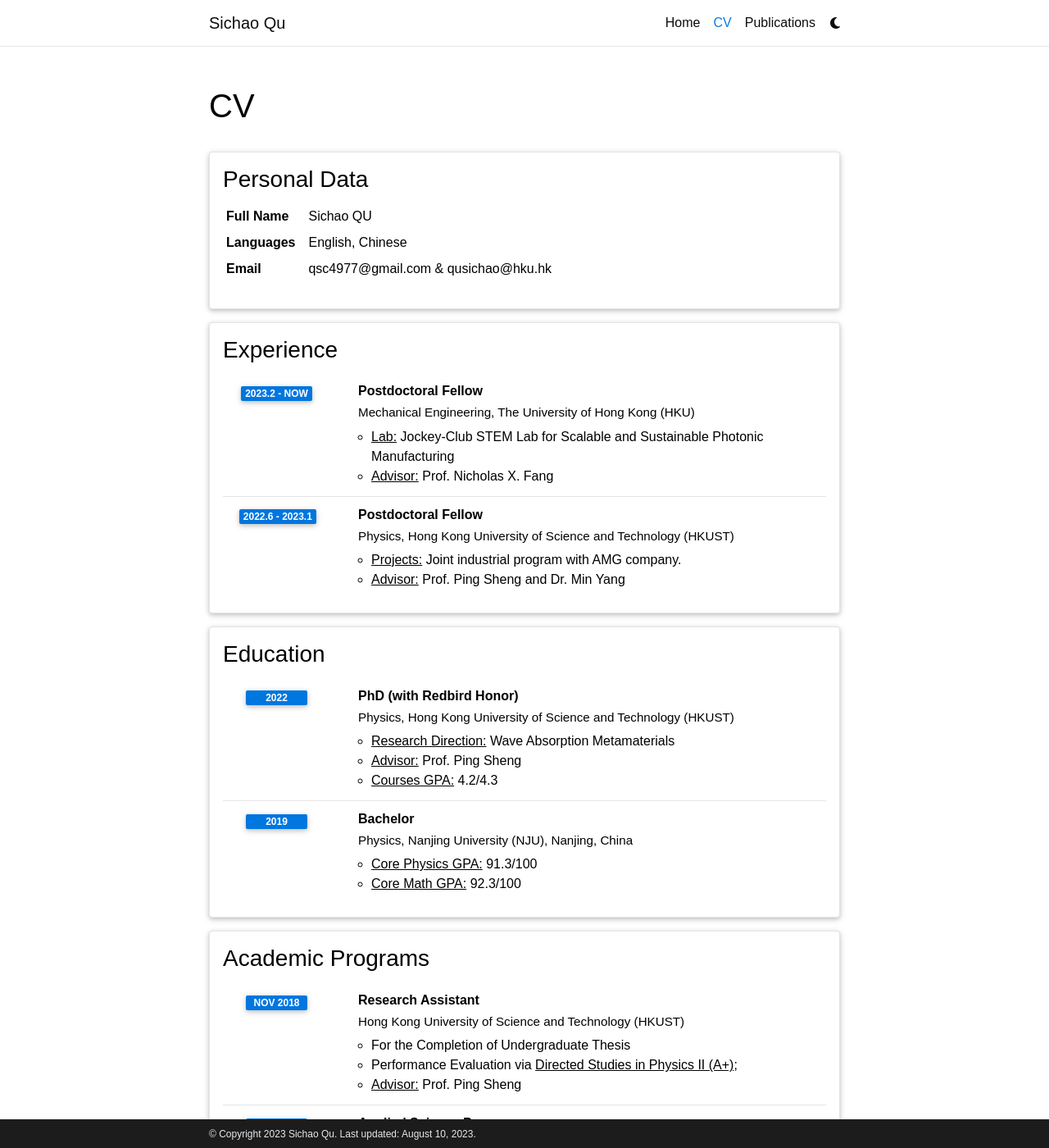
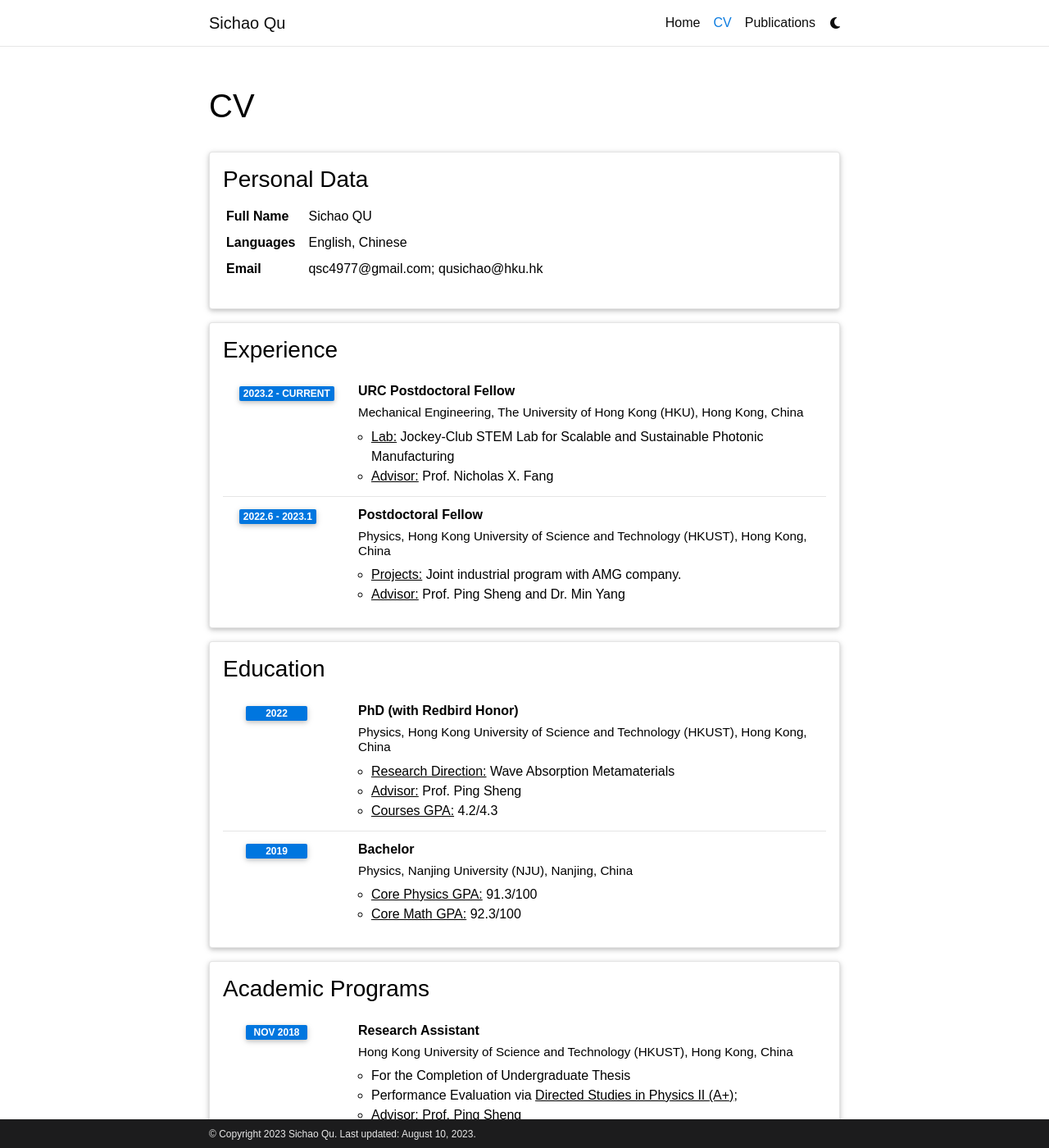
Before and after one commit to Qusichao/Qusichao.github.io, a Jekyll site: the page built from _pages/cv.md, in a window 1280 px wide and 1400 px high. Shown: the whole window at 82% size. Built offline with Jekyll 4.4.1, drawn with Linux system fonts in a browser that asks for light colours; comment, search, counter and statistics services are not loaded; a style sheet for code colours, icons or effects is not loaded.

Commit message:
Update cv.yml

```diff
--- a/_data/cv.yml
+++ b/_data/cv.yml
@@ -6,20 +6,20 @@
     - name: Languages
       value: English, Chinese
     - name: Email
-      value: qsc4977@gmail.com & qusichao@hku.hk
+      value: qsc4977@gmail.com; qusichao@hku.hk
 
 - title: Experience
   type: time_table
   contents:
-    - title: Postdoctoral Fellow
-      institution:  Mechanical Engineering, The University of Hong Kong (HKU)
-      year: 2023.2 - Now
+    - title: URC Postdoctoral Fellow
+      institution:  Mechanical Engineering, The University of Hong Kong (HKU), Hong Kong, China
+      year: 2023.2 - Current
       description:
         - <u>Lab:</u> Jockey-Club STEM Lab for Scalable and Sustainable Photonic Manufacturing
         - <u>Advisor:</u> Prof. Nicholas X. Fang
 
     - title: Postdoctoral Fellow
-      institution:  Physics, Hong Kong University of Science and Technology (HKUST)
+      institution:  Physics, Hong Kong University of Science and Technology (HKUST), Hong Kong, China
       year: 2022.6 - 2023.1
       description:
         - <u>Projects:</u> Joint industrial program with AMG company.
@@ -29,7 +29,7 @@
   type: time_table
   contents:
     - title: PhD (with Redbird Honor)
-      institution: Physics, Hong Kong University of Science and Technology (HKUST)
+      institution: Physics, Hong Kong University of Science and Technology (HKUST), Hong Kong, China
       year: 2022
       description:
         - <u>Research Direction:</u> Wave Absorption Metamaterials
@@ -47,7 +47,7 @@
   type: time_table
   contents:
     - title:  Research Assistant
-      institution: Hong Kong University of Science and Technology (HKUST)
+      institution: Hong Kong University of Science and Technology (HKUST), Hong Kong, China
       year: Nov 2018
       description:
         - For the Completion of Undergraduate Thesis
```
